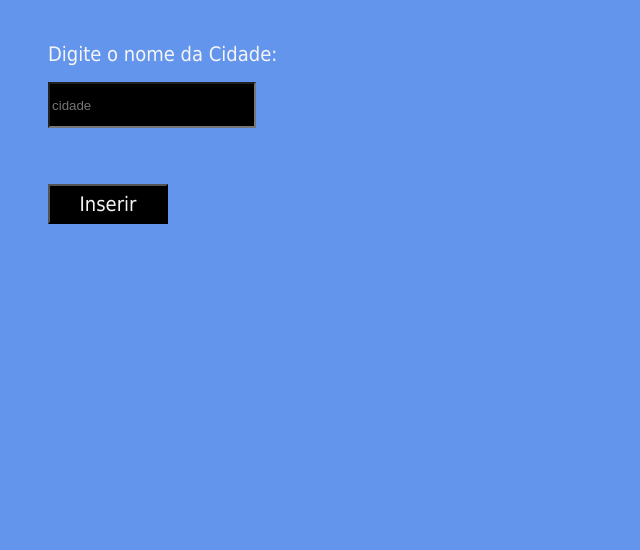
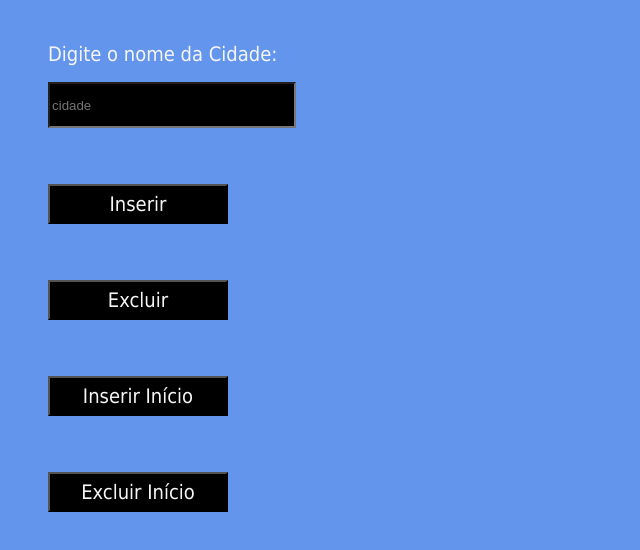
Before and after one commit to Prof-Carlos-Senai/projeto_array, a plain HTML site: page index.html in a window 1280 px wide. Shown: the part 100-650 px from the top of the page, without its empty margins (0-640 px from the left). Drawn offline with Linux system fonts and the light colour scheme.

Commit message:
inserindo a função de excluir

```diff
--- a/arr_exemplo.css
+++ b/arr_exemplo.css
@@ -10,14 +10,14 @@ body{
 }
 
 input{
-    width: 200px;
+    width: 240px;
     height: 40px;
     background-color: black;
     color: whitesmoke;
 }
 
 button{
-    width: 120px;
+    width: 180px;
     height: 40px;
     color: whitesmoke;
     font-size: 20px;
--- a/arr_exemplo.js
+++ b/arr_exemplo.js
@@ -6,3 +6,9 @@ function inserir(){
     nome_cidade.push(cidade)
     res.innerHTML = "As cidades inseridas são: " + nome_cidade
 }
+
+function excluir(){
+    let cidade = document.getElementById('cidade').value
+    nome_cidade.pop()
+    res.innerHTML = "As cidades inseridas são: " + nome_cidade
+}
--- a/index.html
+++ b/index.html
@@ -20,6 +20,15 @@
     <button onclick="inserir()">Inserir</button>
     <br>
     <br>
+    <button onclick="excluir()">Excluir</button>
+    <br>
+    <br>
+    <button onclick="inserir_inicio()">Inserir Início</button>
+    <br>
+    <br>
+    <button onclick="excluir_inicio()">Excluir Início</button>
+    <br>
+    <br>
     <div id="res"></div>
 
 
```
